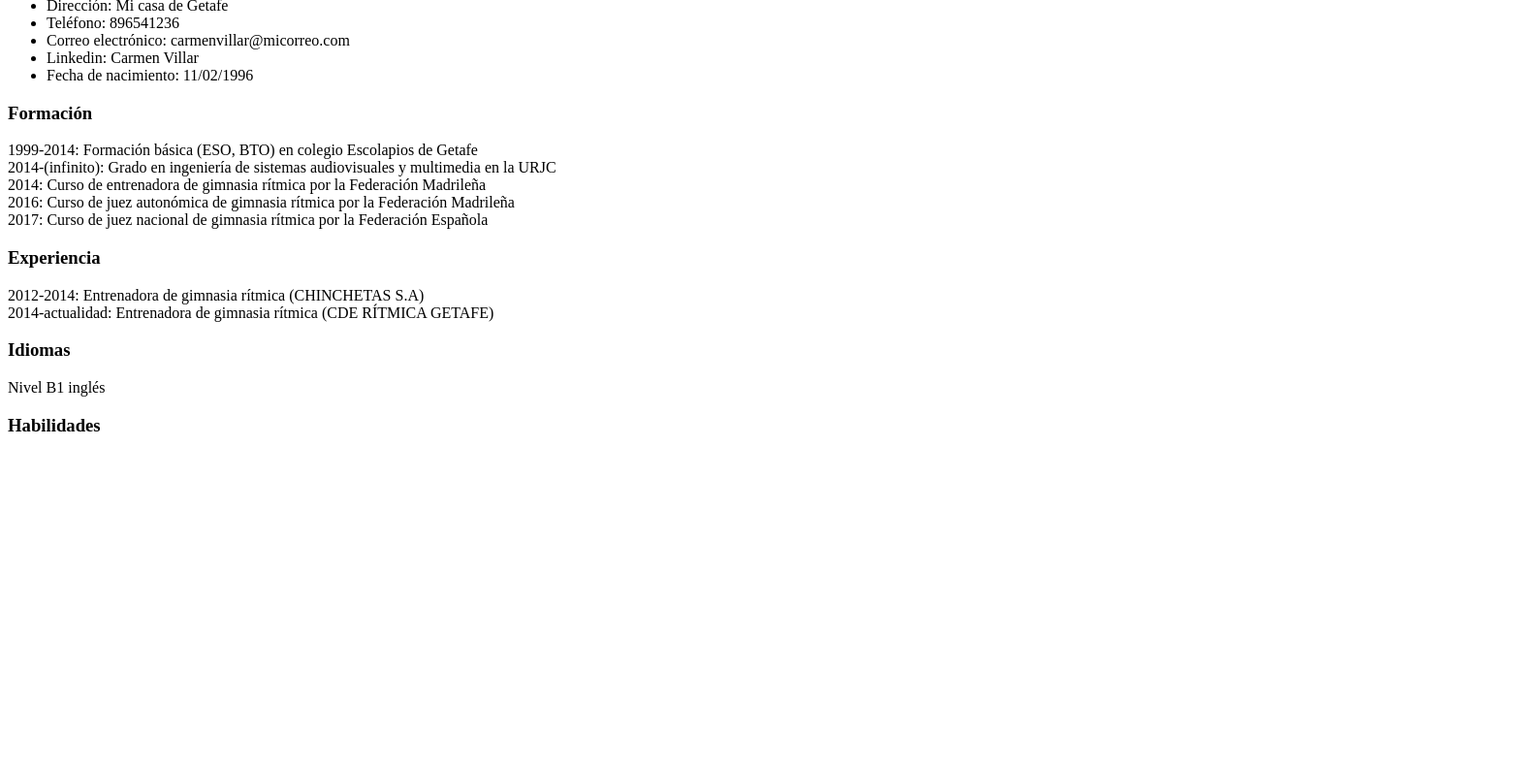
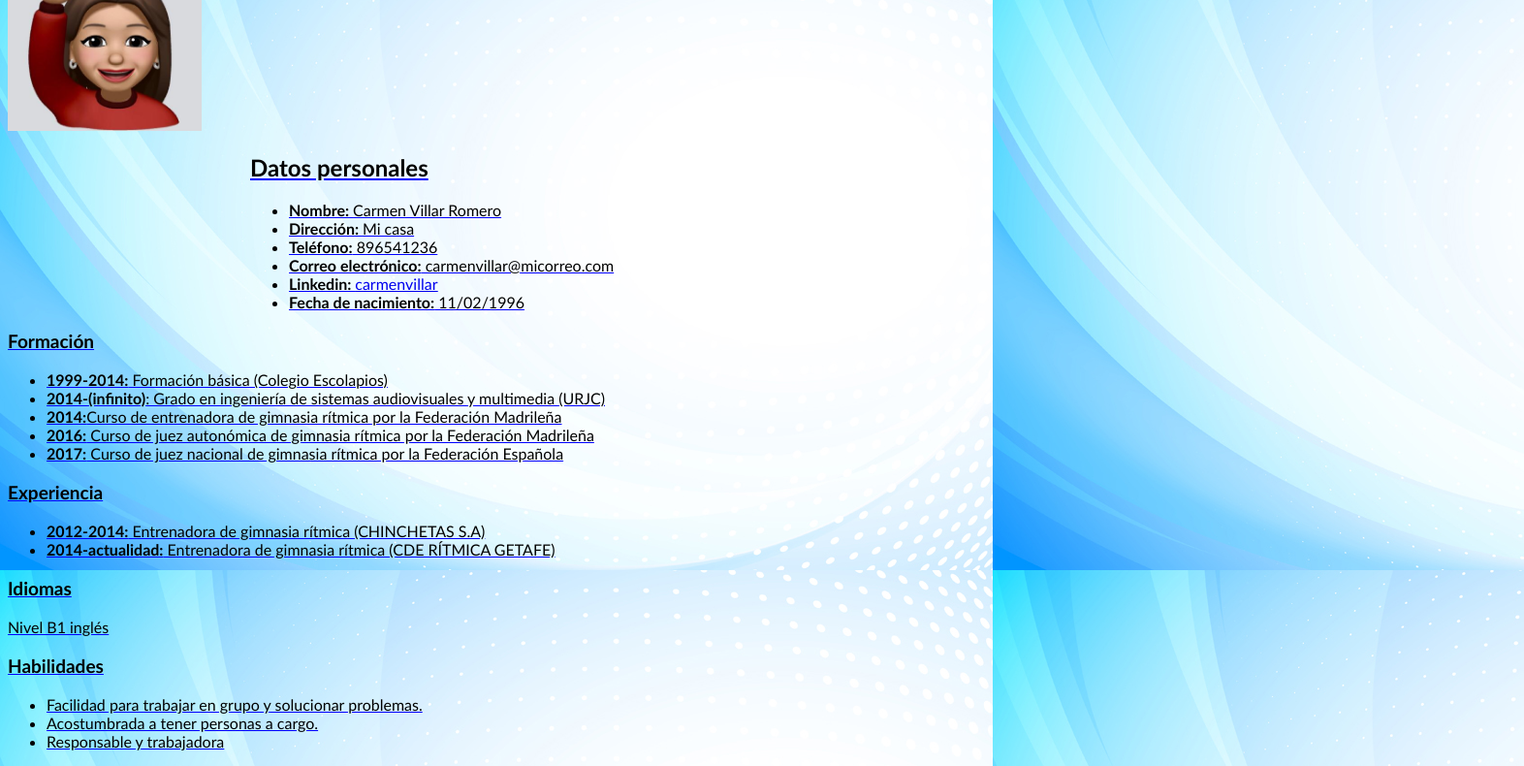
Before and after one commit to cvillarr/2019-2020-CSAAI-Practicas, a plain HTML site: page P1/cv.html in a window 1280 px wide. Shown: the part 143-933 px from the top of the page at 97% size, 1572 px wide, since content can reach past the window. Before the commit the page ends 800 px from the top, so only its background shows below. Drawn offline with Linux system fonts and the light colour scheme.

Commit message:
inicio cv

```diff
--- /dev/null
+++ b/P1/cv.css
@@ -0,0 +1,25 @@
+body {
+ background-image: url("fondo_cv.jpg");
+ font-family: "Gill Sans", sans-serif;
+ text-decoration: underline;
+ text-decoration-color: blue;
+}
+h1 {
+ color: blue;
+ position: relative;
+ left: 300px;
+}
+ul {
+  font-size: 16px;
+}
+h2 {
+  position: relative;
+  left: 250px;
+}
+h {
+  position: relative;
+  left: 250px;
+}
+p {
+ font-size: 19px;
+}
--- a/P1/cv.html
+++ b/P1/cv.html
@@ -3,49 +3,53 @@
   <head>
     <meta charset="utf-8">
     <title>CURRICULUM</title>
+     <link rel="stylesheet" href="cv.css">
   </head>
   <body>
     <h1>CURRICULUM VITAE</h1>
-    <h3>Datos personales</<h3>
-      <h2></h2>
+          <img src="yo.jpeg" alt="foto" width="200px">
+    <h2> <b>Datos personales</b></h2>
+    <h>
+    <ul>
+      <li> <b>Nombre: </b>Carmen Villar Romero</li>
+      <li> <b>Dirección: </b>Mi casa </li>
+      <li> <b> Teléfono:</b> 896541236</li>
+      <li> <b> Correo electrónico:</b> carmenvillar@micorreo.com</li>
+      <li><b>Linkedin: </b><a href="https://www.google.com/"> carmenvillar </a>
+      </li>
+      <li><b>Fecha de nacimiento:</b> 11/02/1996</li>
+    </ul>
+  </h>
+
+    <p> <b>Formación</b></p>
       <ul>
-        <li>Nombre: Carmen Villar Romero</li>
-        <li>Dirección: Mi casa de Getafe </li>
-        <li>Teléfono: 896541236</li>
-        <li>Correo electrónico: carmenvillar@micorreo.com</li>
-        <li>Linkedin: Carmen Villar</li>
-        <li>Fecha de nacimiento: 11/02/1996</li>
+        <li><b>1999-2014:</b> Formación básica (Colegio Escolapios)</li>
+        <li><b>2014-(infinito)</b>: Grado en ingeniería de sistemas
+           audiovisuales y multimedia (URJC)</li>
+        <li><b>2014:</b>Curso de entrenadora de gimnasia rítmica por la
+          Federación Madrileña</li>
+        <li><b>2016:</b> Curso de juez autonómica de gimnasia rítmica por la
+          Federación Madrileña</li>
+        <li><b>2017:</b> Curso de juez nacional de gimnasia rítmica por la
+          Federación Española</li>
       </ul>
-    <h3>Formación</h3>
-      <div>
-        1999-2014: Formación básica (ESO, BTO) en colegio Escolapios de Getafe
-      </div>
-      <div>
-        2014-(infinito): Grado en ingeniería de sistemas audiovisuales y multimedia en la URJC
-      </div>
-      <div>
-        2014: Curso de entrenadora de gimnasia rítmica por la Federación Madrileña
-      </div>
-      <div>
-        2016: Curso de juez autonómica de gimnasia rítmica por la Federación Madrileña
-      </div>
-      <div>
-        2017: Curso de juez nacional de gimnasia rítmica por la Federación Española
-      </div>
-    <h3>Experiencia</h3>
-      <div >
-      2012-2014: Entrenadora de gimnasia rítmica (CHINCHETAS S.A)
-      </div>
-      <div>
-      2014-actualidad: Entrenadora de gimnasia rítmica (CDE RÍTMICA GETAFE)
-      </div>
-    <h3>Idiomas</h3>
-      <div>
+
+    <p><b>Experiencia</b></p>
+      <ul>
+      <li><b>2012-2014:</b> Entrenadora de gimnasia rítmica (CHINCHETAS S.A)
+      </li>
+      <li><b>2014-actualidad:</b> Entrenadora de gimnasia rítmica
+        (CDE RÍTMICA GETAFE)</li>
+      </ul>
+
+    <p><b>Idiomas</b></p>
         Nivel B1 inglés
-      </div>
-    <h3>Habilidades</h3>
-      <div>
 
-      </div>
+    <p><b>Habilidades</b></p>
+      <ul>
+        <li>Facilidad para trabajar en grupo y solucionar problemas.</li>
+        <li>Acostumbrada a tener personas a cargo.</li>
+        <li>Responsable y trabajadora</li>
+      </ul>
   </body>
 </html>
```
Also changed, not shown: P1/fondo_cv.jpg (added), P1/yo.jpeg (added).
